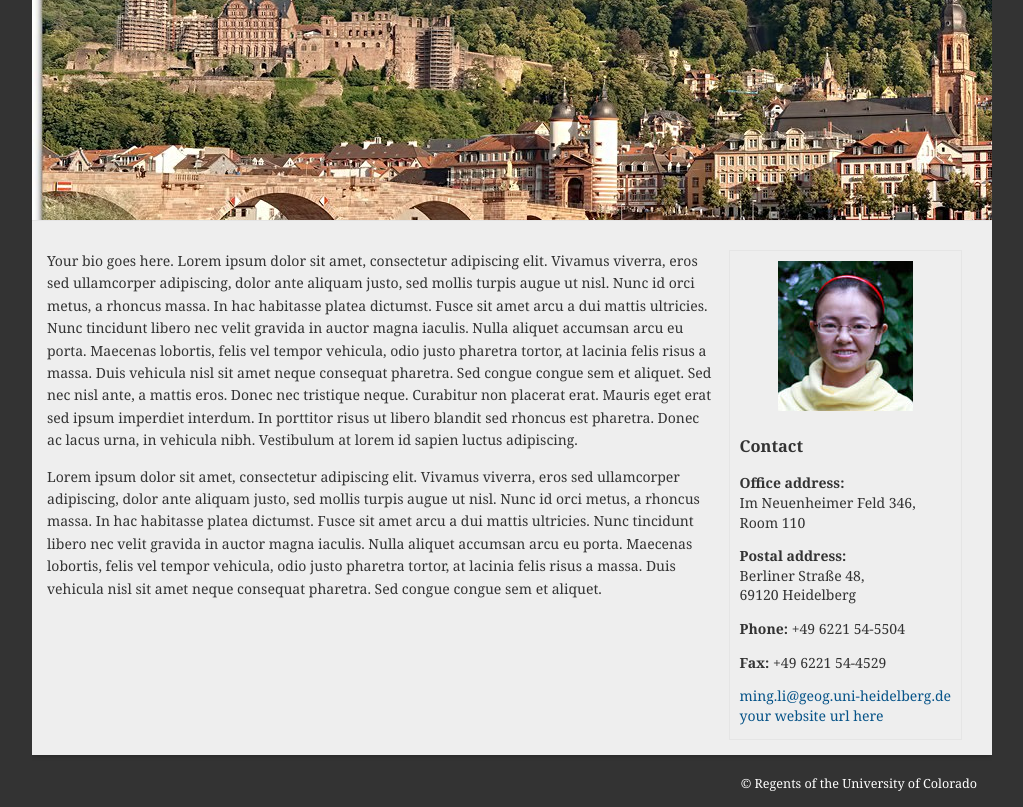
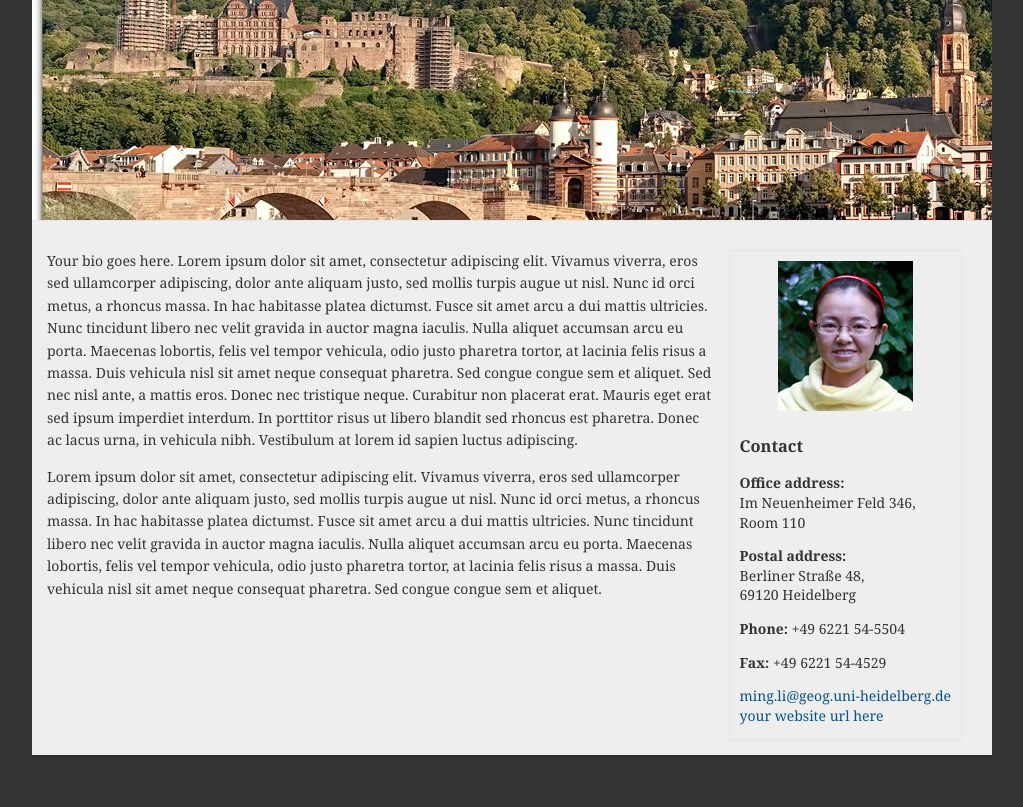
Before and after one commit to almatrix/homepage, a plain HTML site: page index.html in a window 1280 px wide. Shown: the part 235-1042 px from the top of the page, without its empty margins (128-1151 px from the left). After the commit the page ends 995 px from the top, so only its background shows below. Drawn offline with Linux system fonts and the light colour scheme; a script that the page names is missing.

Commit message:
minor changes to index.html

```diff
--- a/index.html
+++ b/index.html
@@ -57,10 +57,7 @@
         </div>
 	</div>
     </div>
-    <div id="footer">
-    	<script type="text/javascript">ucbfooter();</script>
-        &copy; Regents of the University of Colorado
-    </div>
+
 </div>
 </body>
 </html>
```
